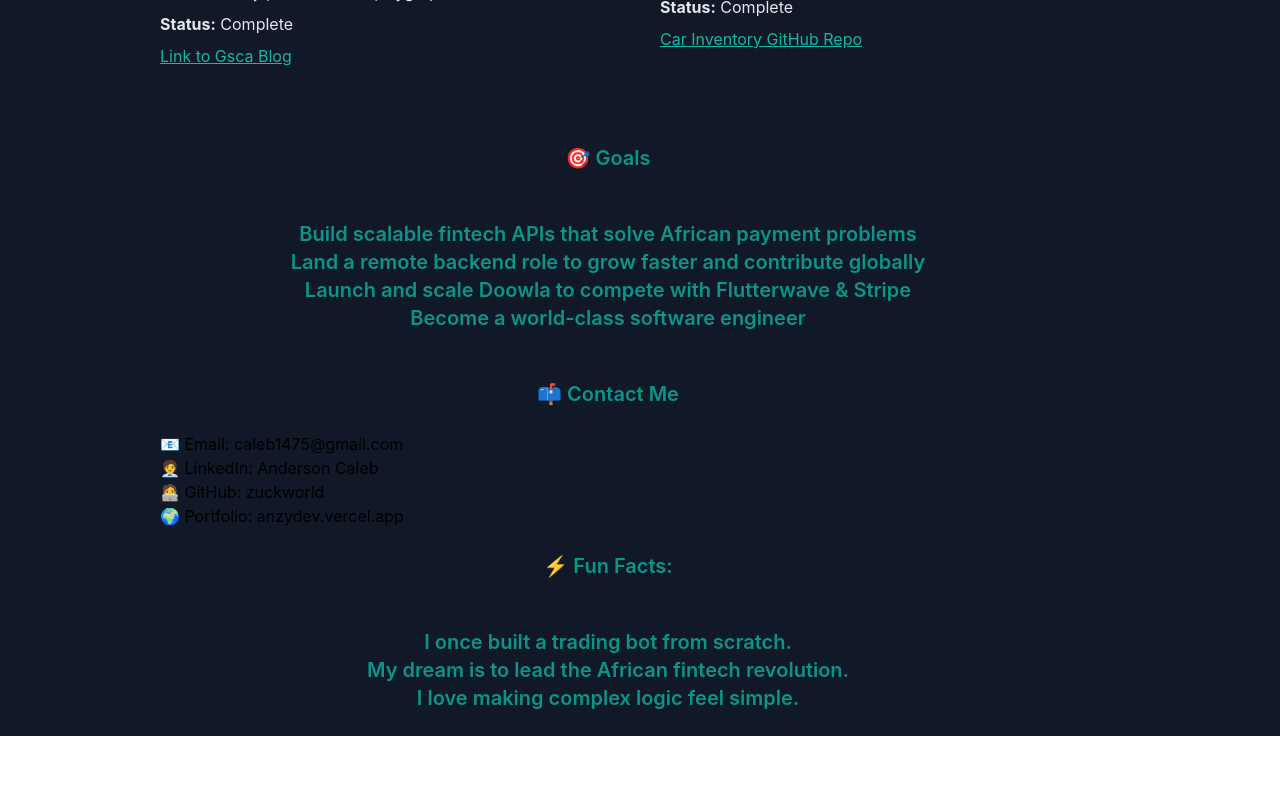
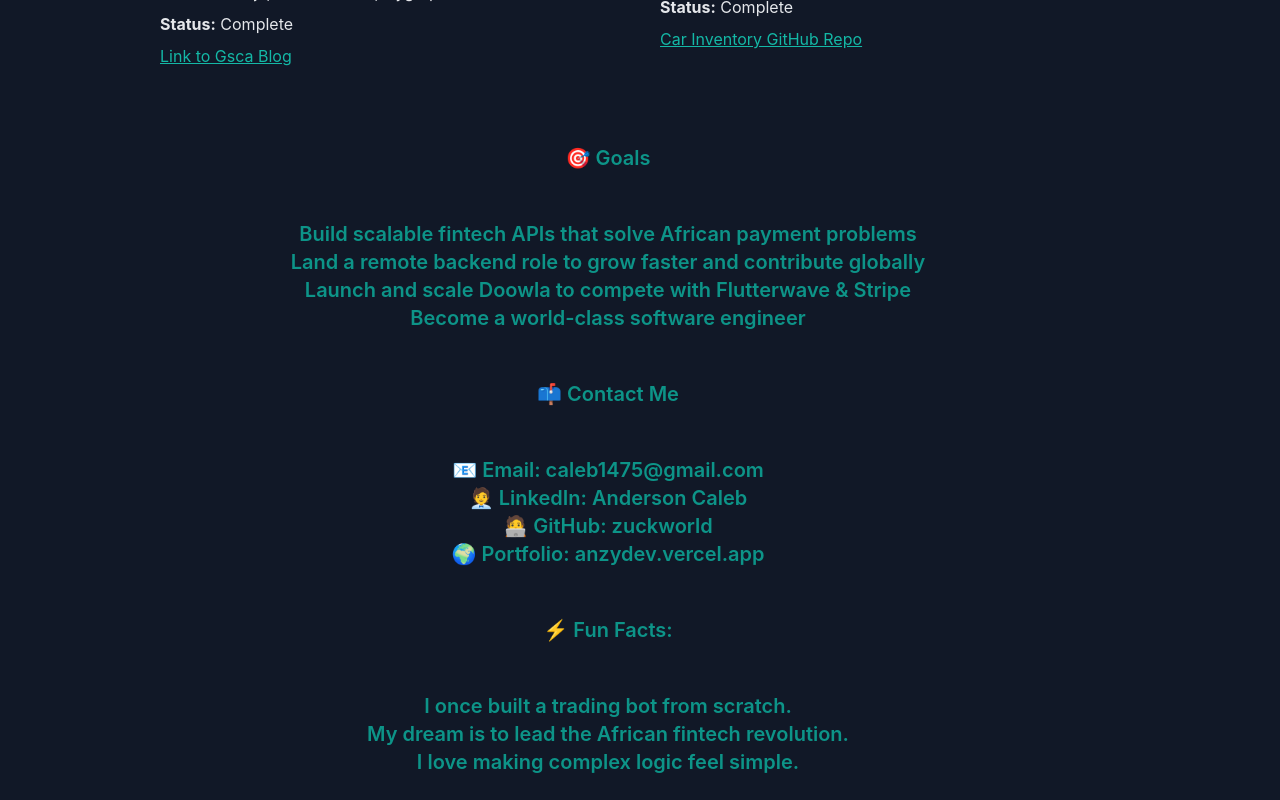
Before and after one commit to zuckworld/Anzydev-NextJS, a Next.js app: page / in a window 1280 px wide. Shown: the part 4278-5078 px from the top of the page. Before the commit the page ends 5014 px from the top, so only its background shows below. Built offline with nearby package versions, Linux system fonts and the light colour scheme.

Commit message:
Update index.js

```diff
--- a/pages/index.js
+++ b/pages/index.js
@@ -431,17 +431,19 @@ export default function Home() {
           <h2 className="text-md py-6 px-4 text-teal-600 font-semibold text-center md:text-xl max-w-4xl">
             📫 Contact Me
           </h2>
-          <a href="mailto:caleb1475@gmail.com" className="text-center">📧 Email: caleb1475@gmail.com</a>
+          <p className="text-md py-6 px-4 text-teal-600 font-semibold text-center md:text-xl max-w-4xl">
+            <a href="mailto:caleb1475@gmail.com">📧 Email: caleb1475@gmail.com</a>
           <br />
-          <a href="https://www.linkedin.com/in/anderson-caleb-06a58a314" className="text-center">
+          <a href="https://www.linkedin.com/in/anderson-caleb-06a58a314">
             🧑‍💼 LinkedIn: Anderson Caleb
           </a>
           <br />
-          <a href="https://github.com/zuckworld" className="text-center">🧑‍💻 GitHub: zuckworld</a>
+          <a href="https://github.com/zuckworld">🧑‍💻 GitHub: zuckworld</a>
           <br />
-          <a href="https://anzydev.vercel.app/" className="text-center">
+          <a href="https://anzydev.vercel.app/">
             🌍 Portfolio: anzydev.vercel.app
           </a>
+          </p>
           <h2 className="text-md py-6 px-4 text-teal-600 font-semibold text-center md:text-xl max-w-4xl">
             ⚡ Fun Facts:
           </h2>
```
